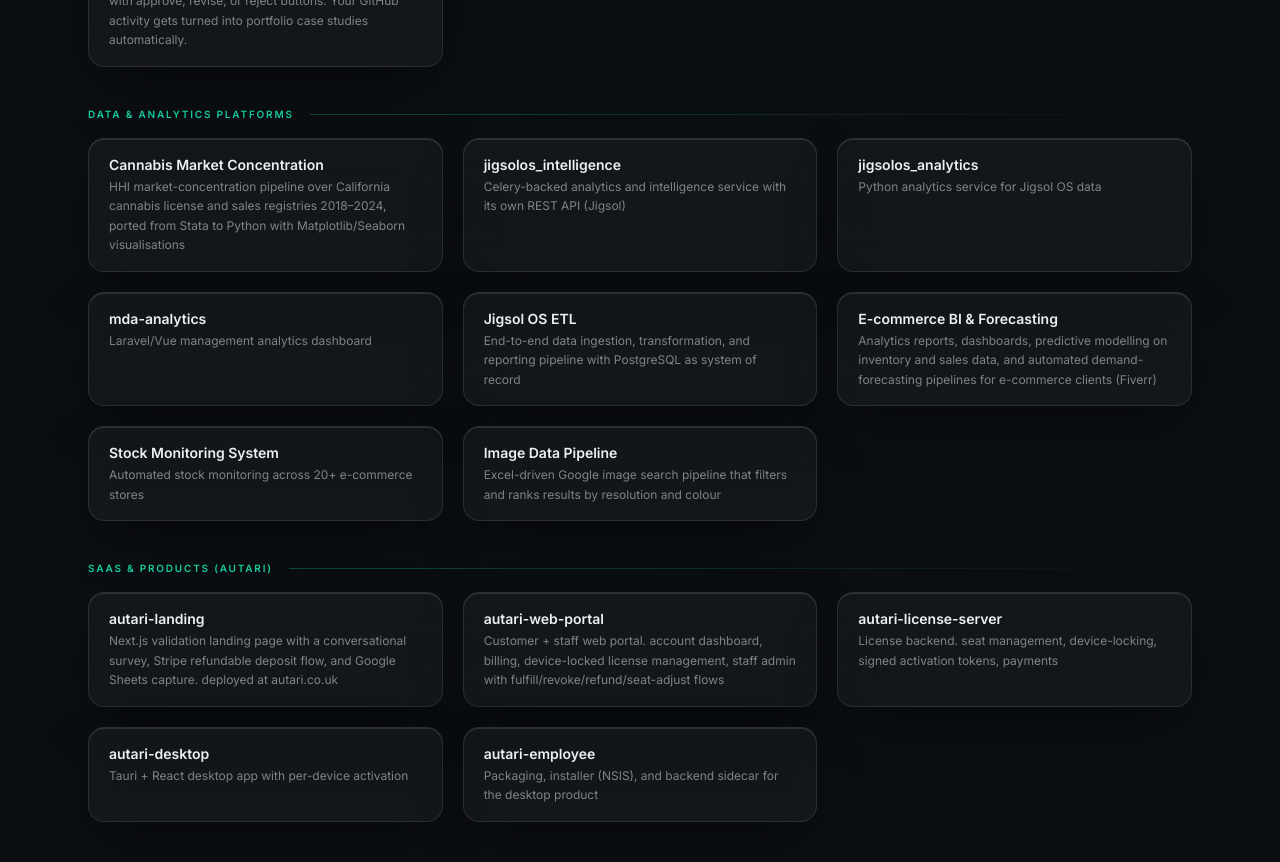
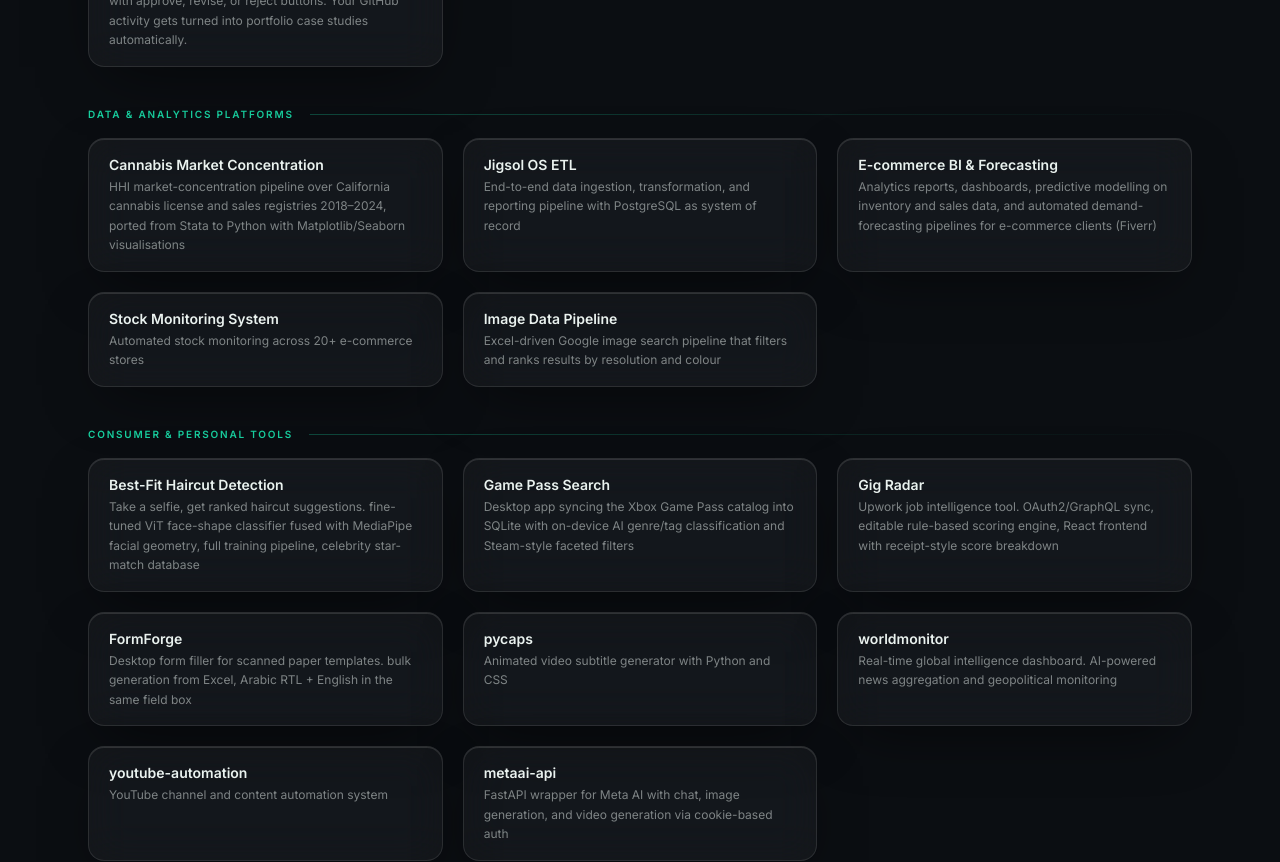
Before and after one commit to Autari-ai/autari-landing, a Next.js app: page /portfolio in a window 1280 px wide. Shown: the part 4160-5022 px from the top of the page. Built offline with nearby package versions, Linux system fonts and the light colour scheme.

Commit message:
feat(portfolio): remove analytics sub-items and SaaS/Products Autari category

```diff
--- a/src/app/portfolio/page.tsx
+++ b/src/app/portfolio/page.tsx
@@ -203,23 +203,10 @@
     title: "Data & Analytics Platforms",
     items: [
       { name: "Cannabis Market Concentration", desc: "HHI market-concentration pipeline over California cannabis license and sales registries 2018–2024, ported from Stata to Python with Matplotlib/Seaborn visualisations" },
-      { name: "jigsolos_intelligence", desc: "Celery-backed analytics and intelligence service with its own REST API (Jigsol)" },
-      { name: "jigsolos_analytics", desc: "Python analytics service for Jigsol OS data" },
-      { name: "mda-analytics", desc: "Laravel/Vue management analytics dashboard" },
       { name: "Jigsol OS ETL", desc: "End-to-end data ingestion, transformation, and reporting pipeline with PostgreSQL as system of record" },
       { name: "E-commerce BI & Forecasting", desc: "Analytics reports, dashboards, predictive modelling on inventory and sales data, and automated demand-forecasting pipelines for e-commerce clients (Fiverr)" },
       { name: "Stock Monitoring System", desc: "Automated stock monitoring across 20+ e-commerce stores" },
       { name: "Image Data Pipeline", desc: "Excel-driven Google image search pipeline that filters and ranks results by resolution and colour" },
-    ],
-  },
-  {
-    title: "SaaS & Products (Autari)",
-    items: [
-      { name: "autari-landing", desc: "Next.js validation landing page with a conversational survey, Stripe refundable deposit flow, and Google Sheets capture. deployed at autari.co.uk" },
-      { name: "autari-web-portal", desc: "Customer + staff web portal. account dashboard, billing, device-locked license management, staff admin with fulfill/revoke/refund/seat-adjust flows" },
-      { name: "autari-license-server", desc: "License backend. seat management, device-locking, signed activation tokens, payments" },
-      { name: "autari-desktop", desc: "Tauri + React desktop app with per-device activation" },
-      { name: "autari-employee", desc: "Packaging, installer (NSIS), and backend sidecar for the desktop product" },
     ],
   },
   {
```
